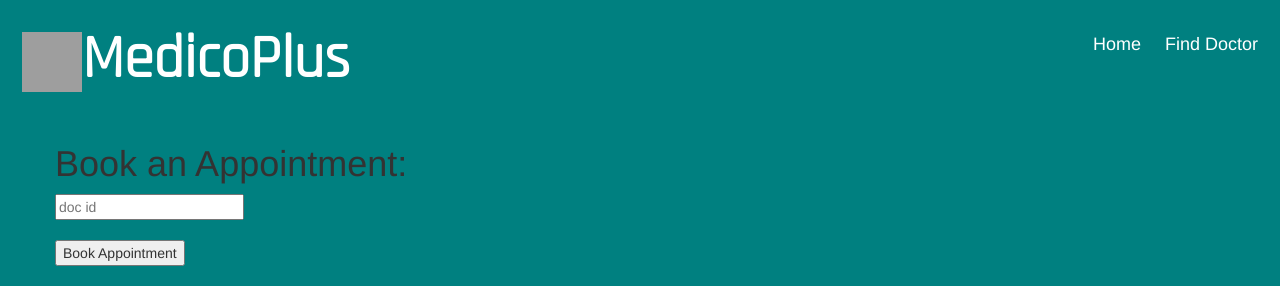
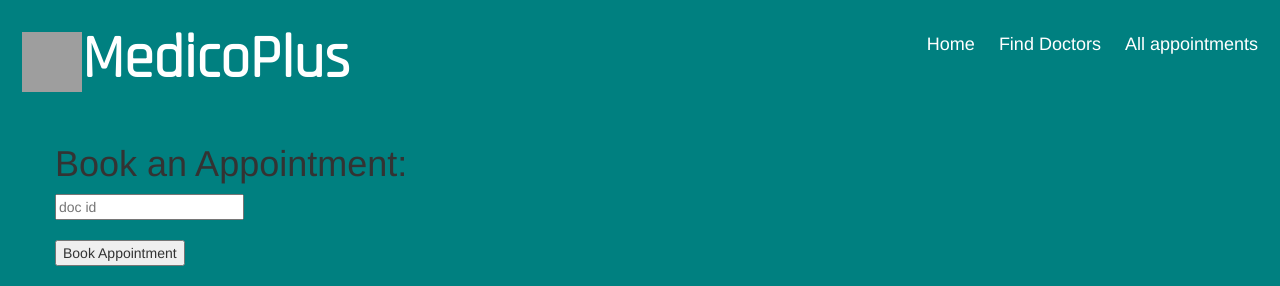
Before and after one commit to shr3yans/MedicoPlus, a Django app: page /find_doctor in a window 1280 px wide. Shown: the top 286 px of the page. Run offline with Django 3.2, Linux system fonts and the light colour scheme; data that the repository does not hold is empty; some libraries are stand-ins or nearby versions; grey boxes are pictures that could not be loaded.

Commit message:
Modified template

```diff
--- a/blog/templates/blog/base.html
+++ b/blog/templates/blog/base.html
@@ -19,7 +19,9 @@
 	</a>
 	<div class="header-right">
 		<a href="{% url 'mp' %}">Home</a>
-		<a href="{% url 'fd' %}" target="_blank">Find Doctor</a>
+		<a href="{% url 'fd' %}">Find Doctors</a>
+		<a href="{% url 'alll' %}">All appointments</a>
+
     </div>
 </div>
 
--- a/blog/templates/blog/find_doctor.html
+++ b/blog/templates/blog/find_doctor.html
@@ -3,11 +3,11 @@
 {% block content %}
 <div align="centre">
     <h1>Book an Appointment:</h1>
-    <form method = "GET" action="book_appointment">
-
+    <form method = "POST" action="book_appointment">
+        {% csrf_token %}
         <input name="d_id3" type="text" placeholder="doc id">
         <br> <br>
-        <input type="submit" value="Book Appointment">
+        <input type="submit" value="Book Appointment" >
         <br> <br>
     </form>
 </div>
--- a/blog/templates/blog/post_list.html
+++ b/blog/templates/blog/post_list.html
@@ -4,7 +4,7 @@
 {% block content %}
 
 <div class="container">
-<img src="{% static 'images/home.jpg' %}" alt="Dentist" style="width:100%; height: 80%; filter: blur(3px);">
+
 
   <div class="text-block">
     <h4>Find the perfect doctor for your needs!</h4>
--- a/blog/urls.py
+++ b/blog/urls.py
@@ -8,5 +8,5 @@ urlpatterns = [
     url(r'^find_doctor$',views.fd,name='fd'),
     url(r'^my_bookings$',views.mb,name='mb'),
     url(r'^book_appointment$',views.ba,name='ba'),
-
+    url(r'^all_appointment$', views.alll, name='alll'),
 ]
--- a/blog/views.py
+++ b/blog/views.py
@@ -1,24 +1,45 @@
 from django.shortcuts import render
 import mysql.connector
-mydb = mysql.connector.Connect(host = "127.0.0.1", user = "root", password= "Ab5524%@%", database = "medico_plus", auth_plugin='mysql_native_password', buffered = True)
+
+mydb = mysql.connector.Connect(host="127.0.0.1", user="root", password="Ab5524%@%", database="medico_plus",
+                               auth_plugin='mysql_native_password', buffered=True)
 mydbc = mydb.cursor()
+
+
 def post_list(request):
     return render(request, 'blog/post_list.html', {})
+
+
 def fd(request):
-    mydbc.execute('select d_id,d_name, dpt_name, start_time, end_time from doctor, department, doctor_availability where d_dpt_id = dpt_id and doctor_id = d_id;')
-    z=mydbc.fetchall()
-    return render(request,'find_doctor.html',{'doct':z})
+    mydbc.execute(
+        'select d_id,d_name, dpt_name, start_time, end_time from doctor, department, doctor_availability where '
+        'd_dpt_id = dpt_id and doctor_id = d_id;')
+    z = mydbc.fetchall()
+    return render(request, 'find_doctor.html', {'doct': z})
 
 def ba(request):
-    val = request.GET['d_id3']
-    mydbc.execute('select username, email, d_name, start_time from auth_user, doctor, doctor_availability where d_id=%s and  doctor_id = d_id;',(val,))
+    val = request.POST.get('d_id3')
+    mydbc.execute(
+        'select username, email, d_name, start_time from auth_user, doctor, doctor_availability where is_active=1 '
+        'and d_id=%s and  doctor_id = d_id;',
+        (val,))
     z = mydbc.fetchall()
-    return render(request,'my_bookings.html',{'doct':z})
+    return render(request, 'my_bookings.html', {'doct': z})
+
 
 def mb(request):
+    mydbc.execute(
+        'select username, email, d_name, start_time from auth_user, doctor, doctor_availability where  d_id=%s and '
+        'd_id = doctor_id;',
+        (val,))
+    z = mydbc.fetchall()
+    return render(request, 'my_bookings.html', {'doct': z})
 
-    mydbc.execute('select username, email, d_name, start_time from auth_user, doctor, doctor_availability where  d_id=%s and d_id = doctor_id;',(val,))
-    z = mydbc.fetchall()
-    return render(request,'my_bookings.html',{'doct':z})
+
 def mp(request):
     return render(request, 'blog/post_list.html', {})
+
+def alll(request):
+    mydbc.execute('select username, email, d_name, dpt_name, start_time from auth_user, doctor, department, doctor_availability, u_input where u_name=username and doctor_id = d_id and docid=d_id;')
+    z = mydbc.fetchall()
+    return render(request, 'blog/templates/blog/appointments.html', {'doct': z})
```
Also changed, not shown: blog/apps.py (line endings or trailing spaces).
